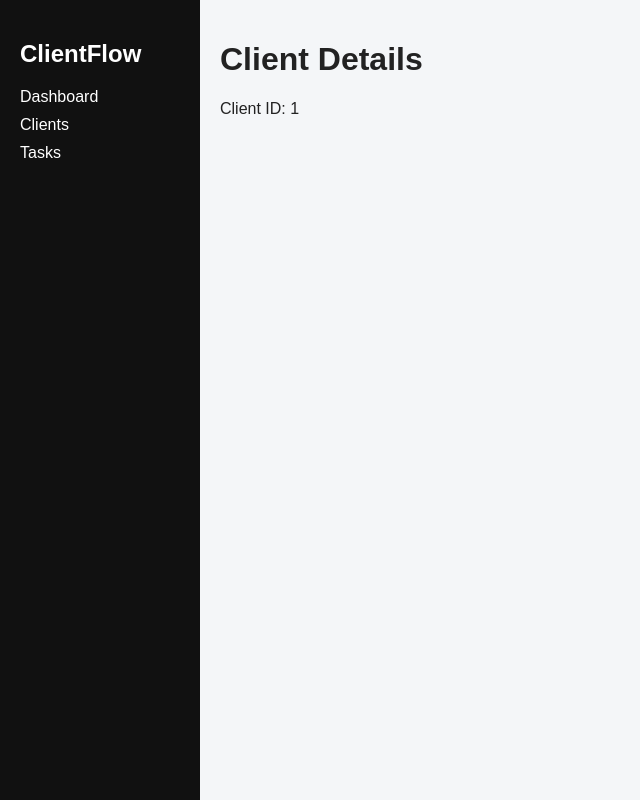
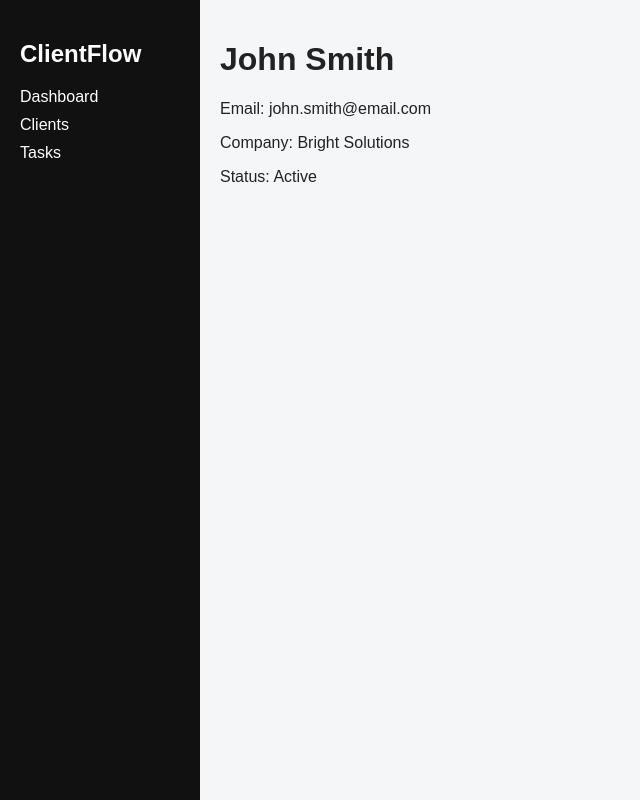
Before and after one commit to CharlesNeres/clientflow-dashboard, a React (Vite) app: page /clients/1 in a window 1280 px wide. Shown: the whole page, without its empty margins (0-640 px from the left). Built offline with nearby package versions, Linux system fonts and the light colour scheme.

Commit message:
feat: fetch client details by id

```diff
--- a/src/pages/ClientDetails.tsx
+++ b/src/pages/ClientDetails.tsx
@@ -1,12 +1,39 @@
+import { useEffect, useState } from "react";
 import { useParams } from "react-router-dom";
+import { getClientById } from "../services/clientService";
+import type { Client } from "../types/client";
 
 function ClientDetails() {
   const { id } = useParams();
 
+  const [client, setClient] = useState<Client | null>(null);
+  const [loading, setLoading] = useState(true);
+
+  useEffect(() => {
+    if (id) {
+      getClientById(Number(id)).then((data) => {
+        if (data) {
+          setClient(data);
+        }
+        setLoading(false);
+      });
+    }
+  }, [id]);
+
+  if (loading) {
+    return <p>Loading client...</p>;
+  }
+
+  if (!client) {
+    return <p>Client not found</p>;
+  }
+
   return (
     <div>
-      <h1>Client Details</h1>
-      <p>Client ID: {id}</p>
+      <h1>{client.name}</h1>
+      <p>Email: {client.email}</p>
+      <p>Company: {client.company}</p>
+      <p>Status: {client.status}</p>
     </div>
   );
 }
--- a/src/services/clientService.ts
+++ b/src/services/clientService.ts
@@ -8,3 +8,12 @@ export const getClients = (): Promise<Client[]> => {
     }, 500);
   });
 };
+
+export const getClientById = (id: number): Promise<Client | undefined> => {
+  return new Promise((resolve) => {
+    setTimeout(() => {
+      const client = clients.find((c) => c.id === id);
+      resolve(client);
+    }, 500);
+  });
+};
```
